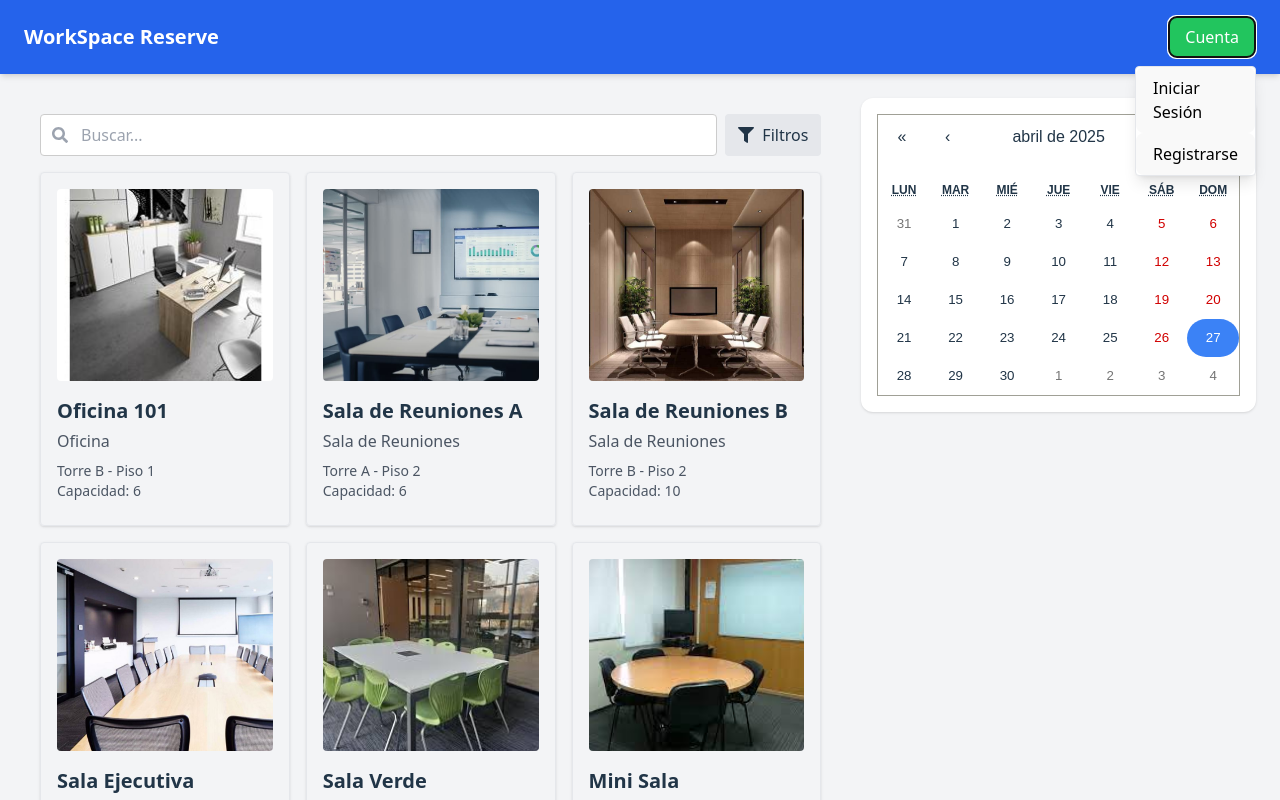
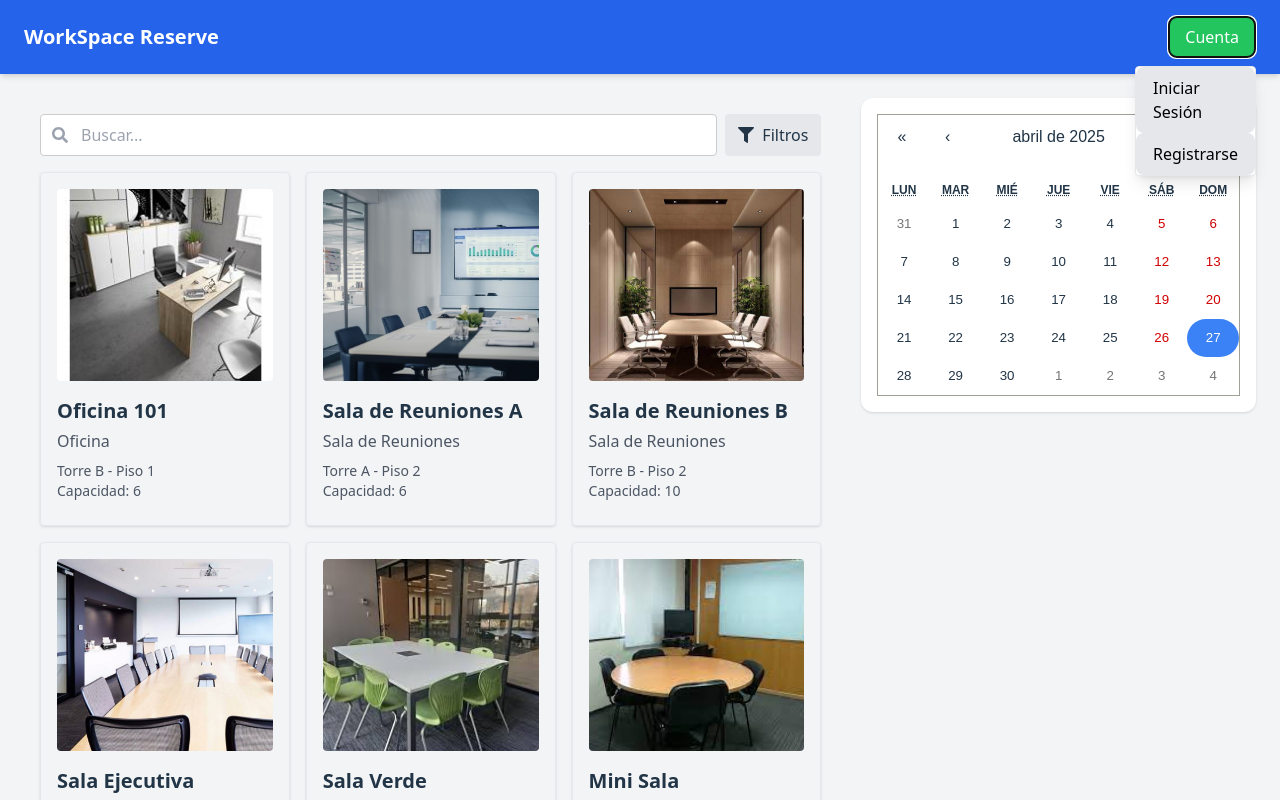
Before and after one commit to NatalyHSaez/Desarrollo-De-Aplicaciones-Empresariales, a React (Vite) app in the folder workspace-reserve/: page / in a window 1280 px wide. Both pictures are taken after a click on the button "Cuenta". Shown: the top 800 px of the page. Built offline with nearby package versions, Linux system fonts and the light colour scheme.

Commit message:
Update Inicio.jsx

```diff
--- a/workspace-reserve/src/components/Inicio.jsx
+++ b/workspace-reserve/src/components/Inicio.jsx
@@ -31,13 +31,13 @@ const Inicio = ({ usuario, setUsuario }) => {
               {usuario ? (
                 <>
                   <button
-                    className="block px-4 py-2 hover:bg-gray-200 w-full text-left"
+                    className="block px-4 py-2 bg-gray-200 w-full text-left"
                     onClick={() => navigate("/perfil")}
                   >
                     Ver Perfil
                   </button>
                   <button
-                    className="block px-4 py-2 hover:bg-gray-200 w-full text-left"
+                    className="block px-4 py-2 bg-gray-200 w-full text-left"
                     onClick={handleLogout}
                   >
                     Cerrar Sesión
@@ -46,13 +46,13 @@ const Inicio = ({ usuario, setUsuario }) => {
               ) : (
                 <>
                   <button
-                    className="block px-4 py-2 hover:bg-gray-200 w-full text-left"
+                    className="block px-4 py-2 bg-gray-200 w-full text-left"
                     onClick={() => navigate("/login")}
                   >
                     Iniciar Sesión
                   </button>
                   <button
-                    className="block px-4 py-2 hover:bg-gray-200 w-full text-left"
+                    className="block px-4 py-2 bg-gray-200 w-full text-left"
                     onClick={() => navigate("/registro")}
                   >
                     Registrarse
```
